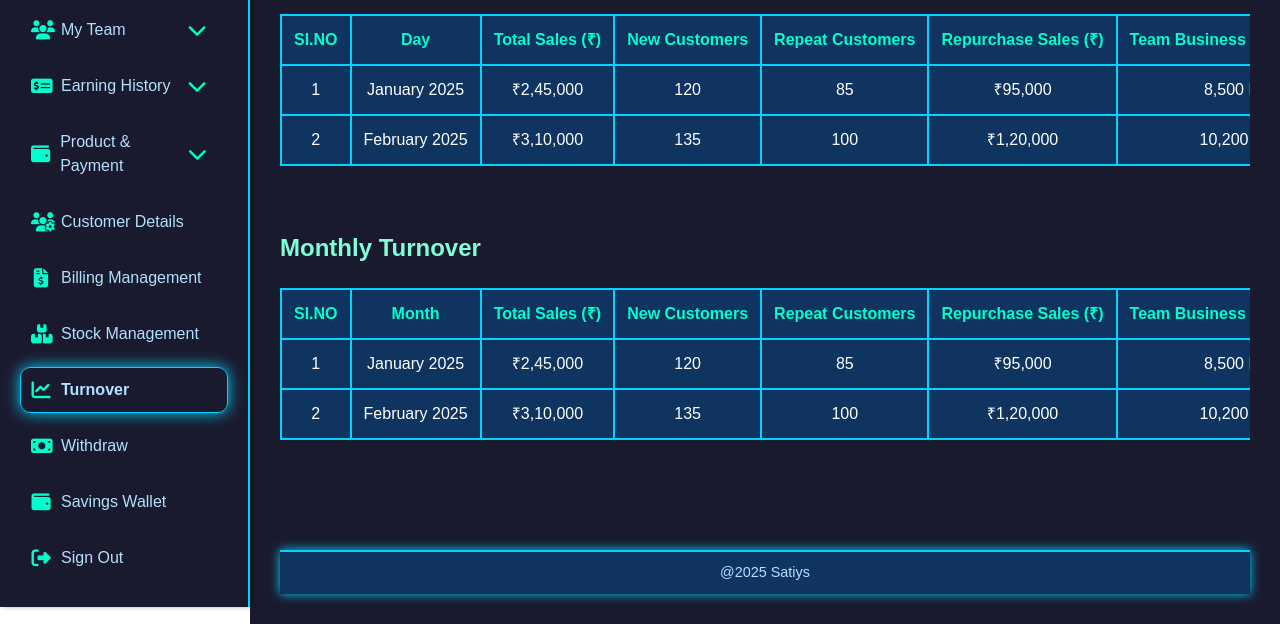
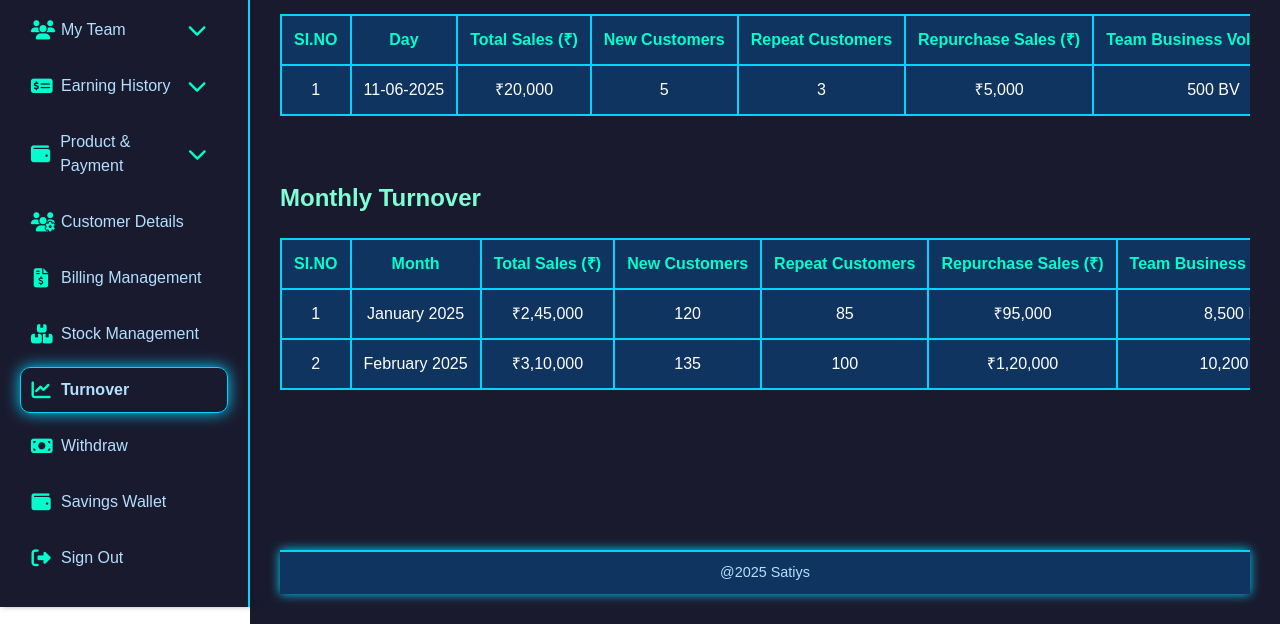
Before and after one commit to tejagithub-02/satiys-user, a plain HTML site: page turnover.html in a window 1280 px wide. Shown: the part 240-864 px from the top of the page. Drawn offline with nearby package versions, Linux system fonts and the light colour scheme.

Commit message:
Update latest changes

```diff
--- a/turnover.html
+++ b/turnover.html
@@ -124,24 +124,15 @@
             <tbody>
               <tr>
                 <td>1</td>
-                <td>January 2025</td>
-                <td>₹2,45,000</td>
-                <td>120</td>
-                <td>85</td>
-                <td>₹95,000</td>
-                <td>8,500 BV</td>
-                <td>₹48,000</td>
+                <td>11-06-2025</td>
+                <td>₹20,000</td>
+                <td>5</td>
+                <td>3</td>
+                <td>₹5,000</td>
+                <td>500 BV</td>
+                <td>₹4,000</td>
               </tr>
-              <tr>
-                <td>2</td>
-                <td>February 2025</td>
-                <td>₹3,10,000</td>
-                <td>135</td>
-                <td>100</td>
-                <td>₹1,20,000</td>
-                <td>10,200 BV</td>
-                <td>₹55,000</td>
-              </tr>
+
 
             </tbody>
           </table>
```
